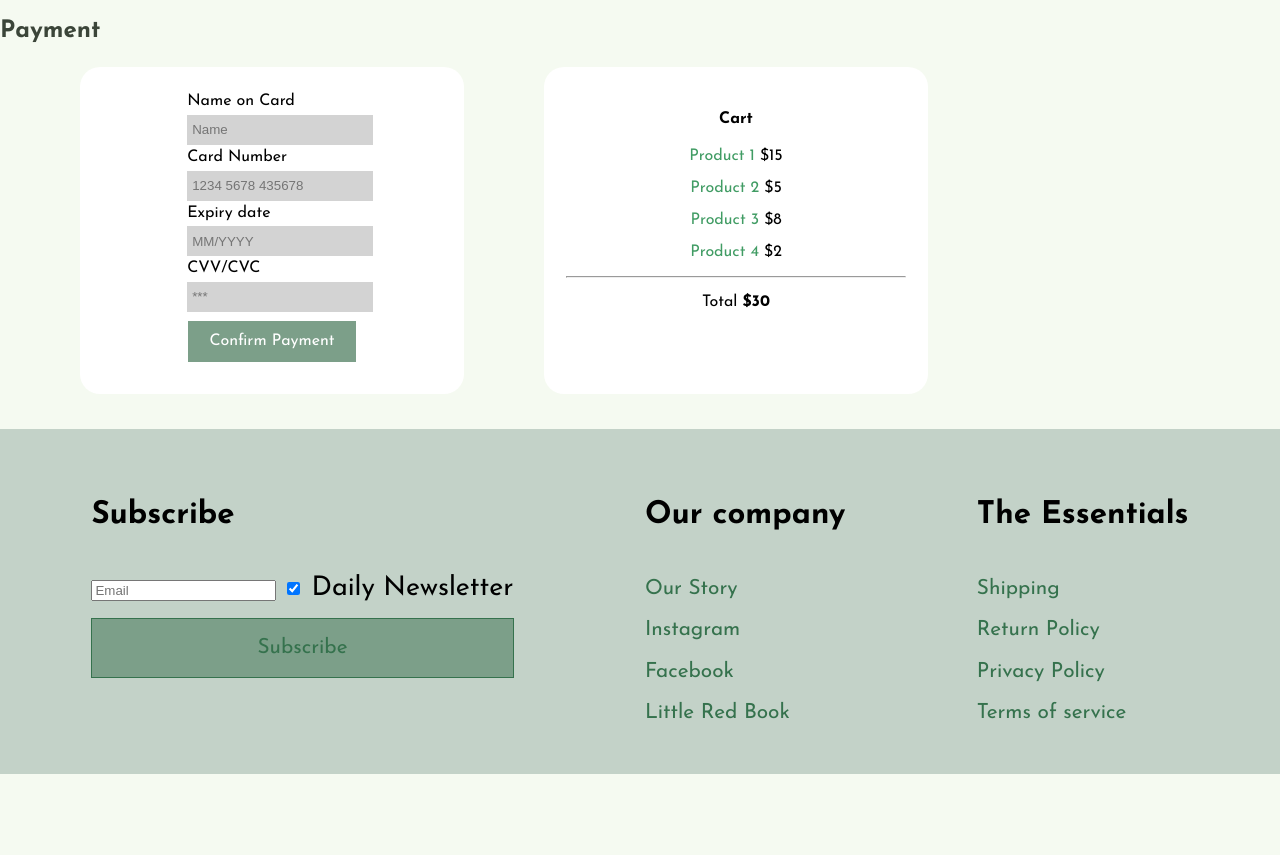
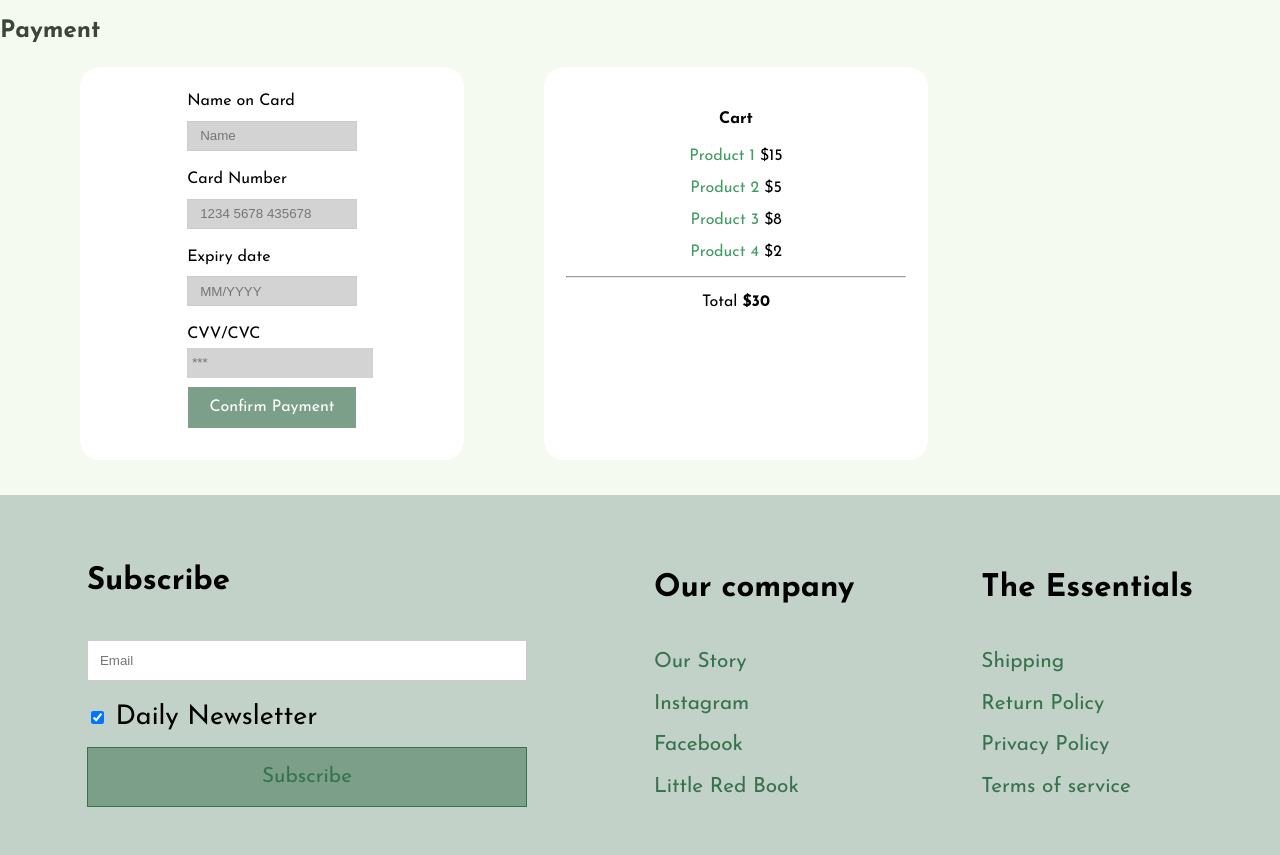
Before and after one commit to 2EZ4RTZzz/Project2, a plain HTML site: page checkout.html in a window 1280 px wide. Shown: the part 787-1642 px from the top of the page. Before the commit the page ends 1561 px from the top, so only its background shows below. Drawn offline with Linux system fonts and the light colour scheme.

Commit message:
Updated the bottom page.

```diff
--- a/css/SharedCss.css
+++ b/css/SharedCss.css
@@ -163,3 +163,12 @@ a:focus {
   border: 0.2em solid black;
   box-shadow: 0 0 0.3em 0.3em rgba(191, 183, 186, 0.5);
 } */
+
+input[type=text], select, textarea {
+  width: 100%;
+  padding: 12px;
+  border: 1px solid #ccc;
+  margin-top: 6px;
+  margin-bottom: 16px;
+  resize: vertical;
+}
--- a/css/checkout.css
+++ b/css/checkout.css
@@ -144,21 +144,6 @@ h4 {
 
 .removeText:focus {
   color: rgb(161, 77, 143);
-}
-
-.button-nav2 {
-  border: 0.05rem solid;
-
-  display: inline-block;
-  text-align: center;
-  padding: 0.5rem;
-  color: white;
-  margin-top: 1rem;
-  margin-bottom: 0.5rem;
-  background-color: rgb(124, 159, 137);
-  text-decoration: none;
-  transition-property: background-color;
-  transition-duration: 0.5s;
 }
 
 .button-nav3 {
```
Also changed, not shown: Privacy_Policy.html (+4 -6 lines), ContactUs.html (indentation only), css/OurStory.css (line endings or trailing spaces).
